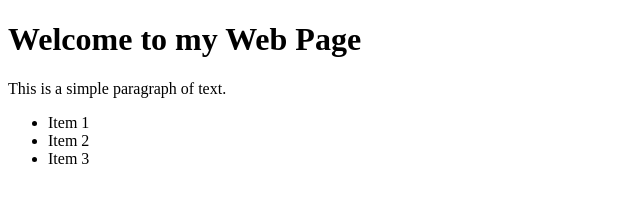
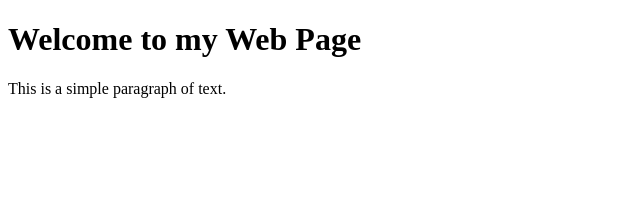
Before and after one commit to thomasruddrr/Software-Design-and-Development-, a plain HTML site: page index.html in a window 1280 px wide. Shown: the whole page, without its empty margins (0-640 px from the left). Drawn offline with Linux system fonts and the light colour scheme.

Commit message:
deleted list

```diff
--- a/index.html
+++ b/index.html
@@ -7,9 +7,7 @@
 	<h1>Welcome to my Web Page</h1>
 	<p>This is a simple paragraph of text.</p>
 	<ul>
-		<li>Item 1</li>
-		<li>Item 2</li>
-		<li>Item 3</li>
+
 	</ul>
 </body>
 </html>
```
